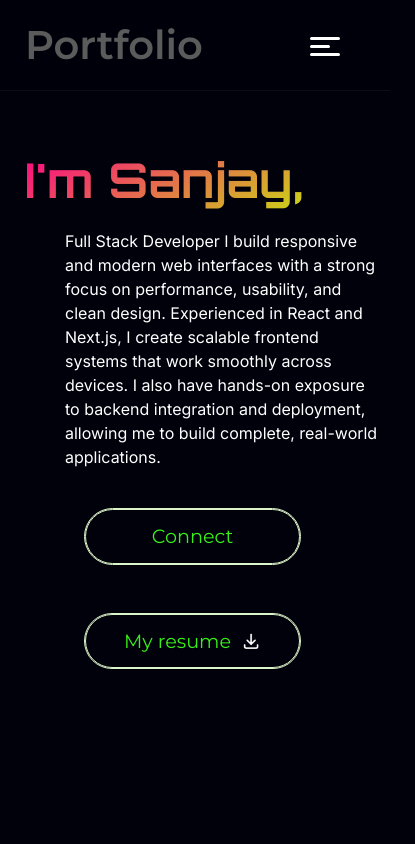
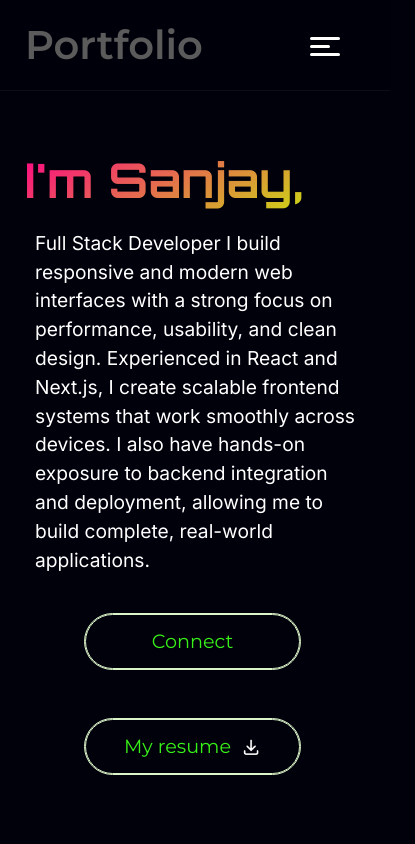
Before and after one commit to Sanjay-the-dev/portfolio2, a React (Vite) app: page / in a window 390 px wide. Shown: the top 844 px of the page, 415 px wide, since content can reach past the window. Built offline with nearby package versions, Linux system fonts and the light colour scheme; a web font is replaced by a local one.

Commit message:
feat: add Hero component with responsive styling and scroll-triggered animations

```diff
--- a/src/Components/Hero/Hero.css
+++ b/src/Components/Hero/Hero.css
@@ -125,13 +125,14 @@
     background-color: #01010c;
     color: transparent;
     transition: all 2.5s ease-in-out;
+    z-index: 40;
 
 }
 
 .slide_to_left.visible {
 
-    opacity: 1;
-    width: 0;
+    opacity: 0;
+    width: 5%;
 }
 
 .slide_to_down {
@@ -225,11 +226,12 @@
 
     .HeroSection p {
 
-        font-size: 1rem;
+        font-size: 1.2rem;
         font-weight: 500;
         color: #ffffff;
         margin-bottom: 40px;
-        padding-left: 50px;
+        padding-right: 20px;
+        padding-left: 20px;
     }
 
     .hero-action {
--- a/src/Components/Hero/Hero.jsx
+++ b/src/Components/Hero/Hero.jsx
@@ -30,7 +30,7 @@ const Hero = () => {
   return (
     <div ref={sectionRef} id='Home' className='HeroSection position-relative'>
 
-      <h1 className='postion-relative'>I'm Sanjay,<span className='anim  slide_to_left' >-</span></h1>
+      <h1 className='postion-relative'>I'm Sanjay,</h1>
 
       <p className='anim slide_to_down  ' style={{ position: 'relative', zIndex: "2" }}>
         Full Stack Developer
```
